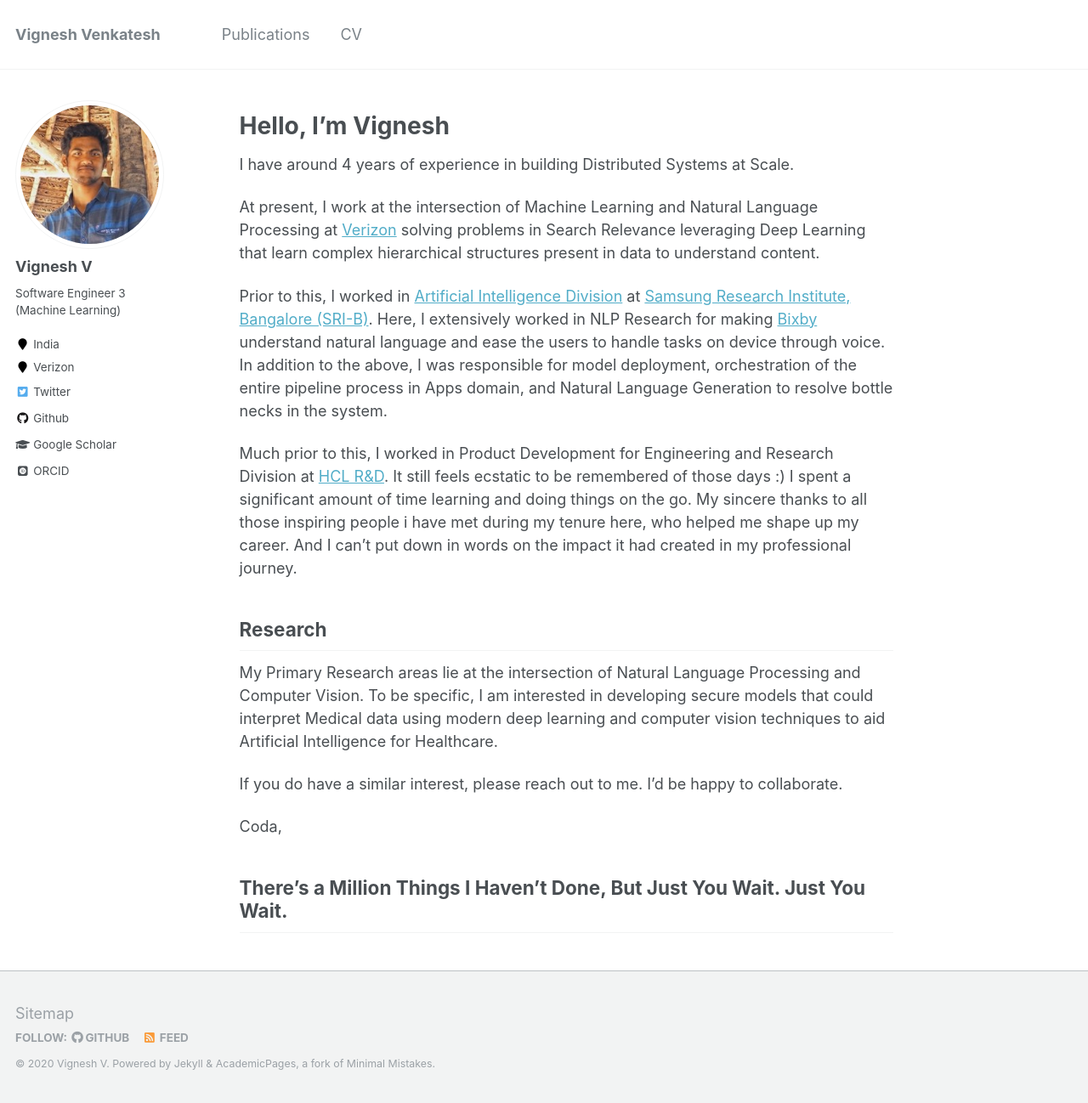
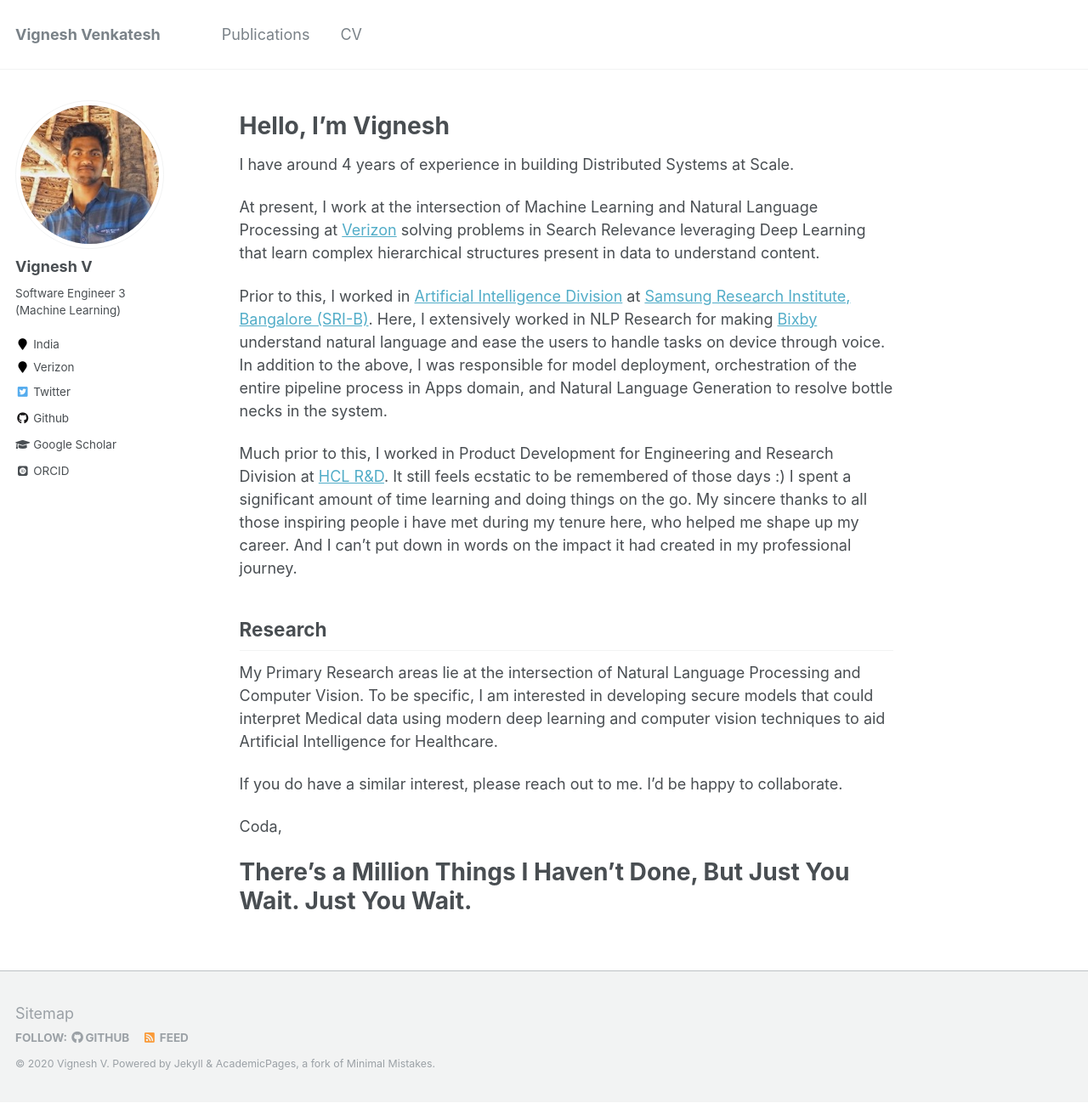
Before and after one commit to vigneshv92/vigneshv92.github.io, a Jekyll site: the page built from _pages/about.md, in a window 1280 px wide and 1298 px high. Shown: the whole window at 85% size. Built offline with Jekyll 4.4.1, drawn with Linux system fonts in a browser that asks for light colours; some web fonts are replaced.

```diff
--- a/_pages/about.md
+++ b/_pages/about.md
@@ -34,4 +34,4 @@ modern deep learning and computer vision techniques to aid Artificial Intelligen
 If you do have a similar interest, please reach out to me. I'd be happy to collaborate.
 
 Coda,
-## There's a Million Things I Haven't Done, But Just You Wait. Just You Wait.
+# There's a Million Things I Haven't Done, But Just You Wait. Just You Wait.
```
